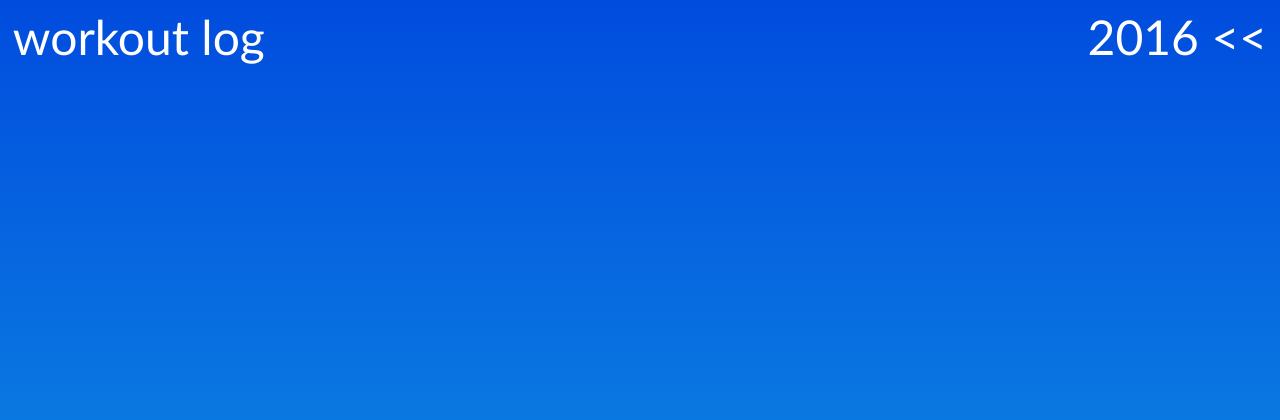
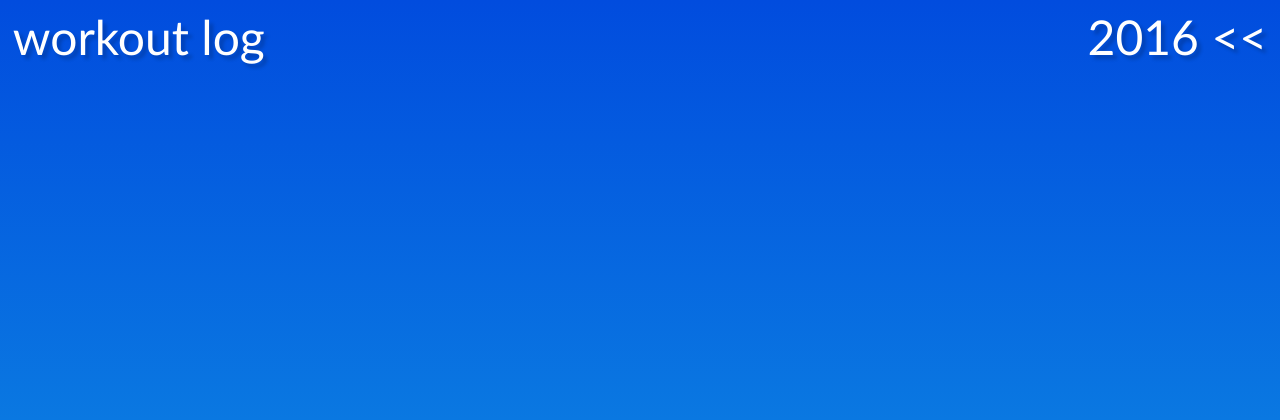
Before and after one commit to slwilson10/workout-log, a Django app: page /2016/ in a window 1280 px wide. Shown: the top 420 px of the page. Run offline with Django 3.2, Linux system fonts and the light colour scheme; data that the repository does not hold is empty.

Commit message:
Update workout.css to:     * Add drop shadows     * Fix workout form cell spacing Update workout.html to add workout chart Update workout.js animate workout chart Todo:     * Update workout_scraper.py to add testing dates     * Populate workout chart     * Update workout.html to add new workout

```diff
--- a/workout/static/workout.css
+++ b/workout/static/workout.css
@@ -77,6 +77,7 @@ body {
 
 #logo {
     float:left;
+    text-shadow: 0.08em 0.08em 0.08em rgba(0, 0, 0, 0.2);
 }
 
 
@@ -86,7 +87,7 @@ body {
 .header-date {
     float:right;
     margin-left: 1%;
-   /* margin: 0 auto 0 11000px; */
+    text-shadow: 0.08em 0.08em 0.08em rgba(0, 0, 0, 0.2);
 }
 
 #container{
--- a/workout/static/workout.js
+++ b/workout/static/workout.js
@@ -2,6 +2,7 @@ $(document).ready(function() {
     // Get size of window
     var windowHeight = $(window).height();
     $('#workout-table-border').height(windowHeight / 2);
+
     // FadeIn/Out workouts overlay on hover
     $('.date-circle').hover(function(){
         $(this).find('.date-circle-workouts').fadeIn();
@@ -56,8 +57,9 @@ $(document).ready(function() {
         }, index*300);
     });
 
-    // Animate workout table
-    $('#workout-table-border').slideUp(1).delay(300).slideDown("fast");
+    // Animate workout table and chart
+    var tables = $('#workout-table-border, #workout-chart-border');
+    $(tables).slideUp(1).delay(300).slideDown("fast");
 
     // Animate and send back on back button click
     $('#header-back').click(function(){
@@ -72,9 +74,10 @@ $(document).ready(function() {
         // Check if circles exist or workout-table
         if ($('.date-circle, #workout-table-border').length){
             // Animate circles/workout table down off screen
-            $('.date-circle, #workout-table-border').animate({
-                'margin':'1000px auto -1000px auto',
-                'opactiy': '0'
+            $('.date-circle, #workout-table-border, #workout-chart-border'
+                ).animate({
+                    'margin':'1000px auto -1000px auto',
+                    'opactiy': '0'
                 }, 300, function(){
                     // Redirect to url of clicked circle
                     window.location.href = $(self).attr('href');
--- a/workout/views.py
+++ b/workout/views.py
@@ -14,14 +14,14 @@ class WorkoutForm(ModelForm):
         fields = '__all__'
         widgets = {
             'name':TextInput(attrs={'size':5}),
-            'peak':TextInput(attrs={'size':1}),
-            'cardio':TextInput(attrs={'size':1}),
-            'fatburn':TextInput(attrs={'size':1}),
-            'calories':TextInput(attrs={'size':2}),
-            'heartrate':TextInput(attrs={'size':2}),
-            'hours':TextInput(attrs={'size':1}),
-            'minutes':TextInput(attrs={'size':1}),
-            'seconds':TextInput(attrs={'size':1}),
+            'peak':TextInput(attrs={'style':'width:1.5em'}),
+            'cardio':TextInput(attrs={'style':'width:1.5em'}),
+            'fatburn':TextInput(attrs={'style':'width:1.5em'}),
+            'calories':TextInput(attrs={'style':'width:3em'}),
+            'heartrate':TextInput(attrs={'style':'width:2em'}),
+            'hours':TextInput(attrs={'style':'width:1em'}),
+            'minutes':TextInput(attrs={'style':'width:1em'}),
+            'seconds':TextInput(attrs={'style':'width:1em'}),
             'distance':TextInput(attrs={'size':2}),
         }
 
```
Also changed, not shown: other parts of workout/static/workout.css (+18 -5 lines), workout/templates/workout.html (+7 -2 lines).
